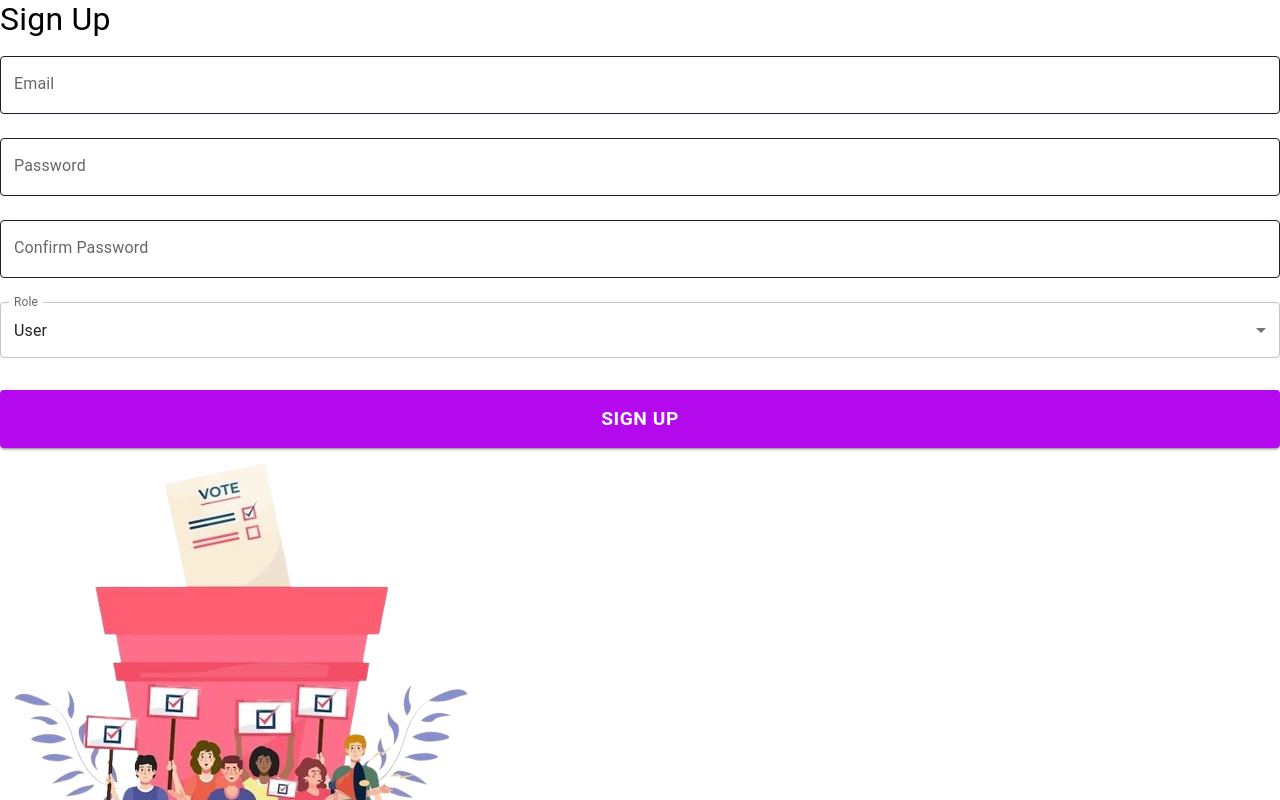
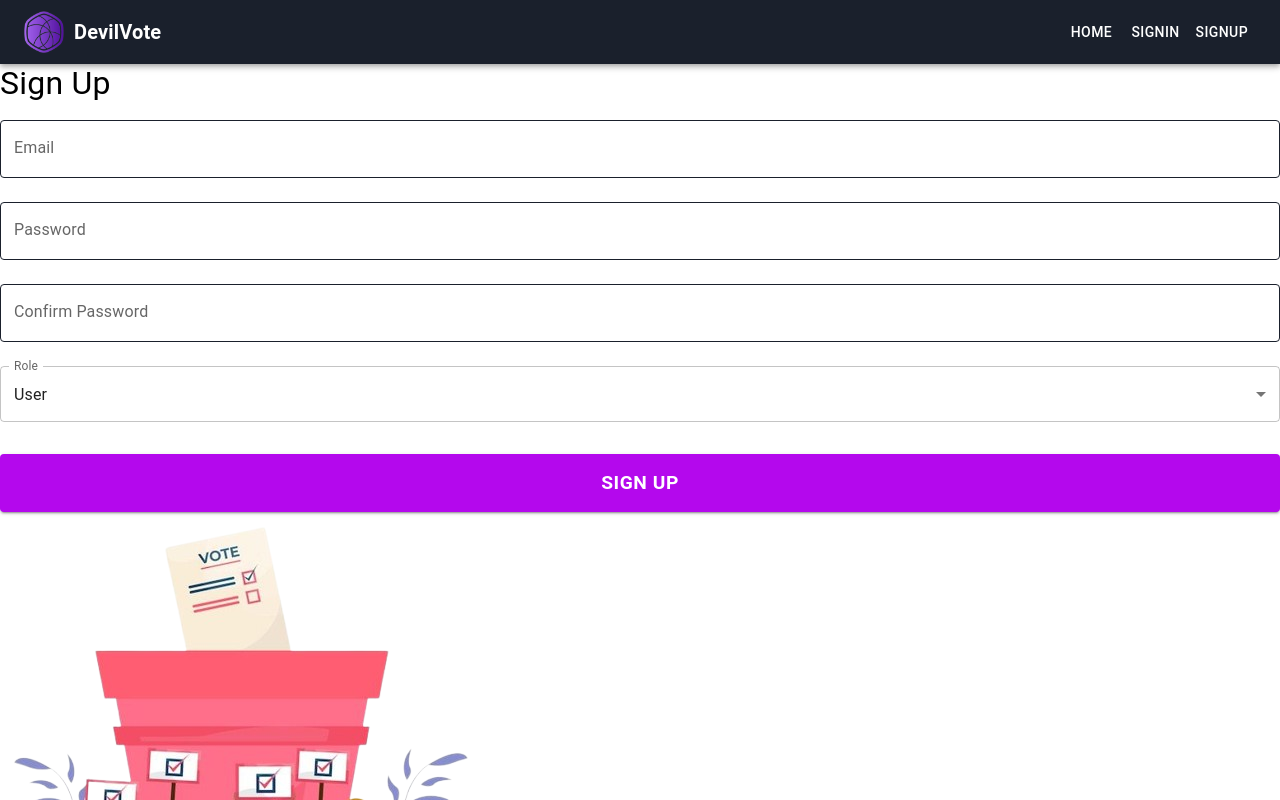
Before and after one commit to GiharaNavindu/iwb059-datadevils, a React (Vite) app in the folder Frontend/: page /sign-up in a window 1280 px wide. Shown: the top 800 px of the page. Built offline with nearby package versions, Linux system fonts and the light colour scheme.

Commit message:
add header signin signup

```diff
--- a/Frontend/src/pages/AdminDashboard.jsx
+++ b/Frontend/src/pages/AdminDashboard.jsx
@@ -57,6 +57,7 @@ const AdminDashboard = () => {
           </tbody>
         </table>
       </div>
+
     </div>
   );
 };
--- a/Frontend/src/pages/SignIn.jsx
+++ b/Frontend/src/pages/SignIn.jsx
@@ -1,6 +1,7 @@
 import { useState } from 'react';
 import { useNavigate } from 'react-router-dom';
 import { TextField, Button, Typography } from '@mui/material';
+import Header from '../components/Header';
 
 export default function SignIn() {
   const [email, setEmail] = useState('');
@@ -26,6 +27,9 @@ export default function SignIn() {
   };
 
   return (
+    <>
+      <Header /> {/* Header at the top of the page */}
+
       <div className="flex h-screen bg-purple-50">
         {/* Left side - Sign In Form */}
         <div className="flex-1 flex justify-center items-center bg-purple-50">
@@ -107,14 +111,13 @@ export default function SignIn() {
 
         {/* Right side - Image */}
         <div className="flex-1 hidden md:block relative">
-  {/* Image */}
           <img
             src="/img2.png"
             alt="Login"
             className="h-[700px] w-[720px] object-cover"
           />
-
         </div>
       </div>
+    </>
   );
 }
--- a/Frontend/src/pages/SignUp.jsx
+++ b/Frontend/src/pages/SignUp.jsx
@@ -1,6 +1,7 @@
 import { useState } from 'react';
 import { useNavigate } from 'react-router-dom';
 import { TextField, Button, Typography, MenuItem, Select, InputLabel, FormControl } from '@mui/material';
+import Header from '../components/Header'; // Importing Header
 
 export default function SignUp() {
   const [email, setEmail] = useState('');
@@ -26,6 +27,9 @@ export default function SignUp() {
   };
 
   return (
+    <>
+      <Header /> {/* Adding the Header component at the top */}
+
       <div className="flex h-screen bg-purple-50">
         {/* Left side - Sign Up Form */}
         <div className="flex-1 flex justify-center items-center bg-purple-50">
@@ -167,5 +171,6 @@ export default function SignUp() {
           />
         </div>
       </div>
+    </>
   );
 }
```
Lines whose indentation alone changed are shown as unchanged.
